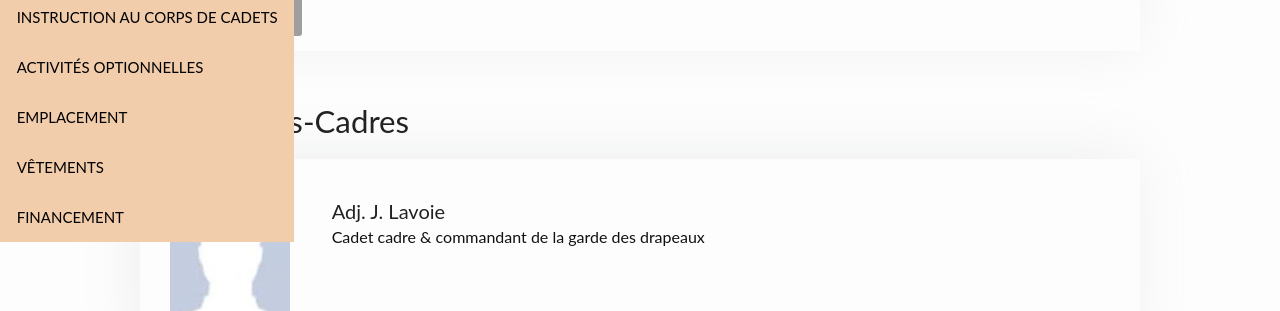
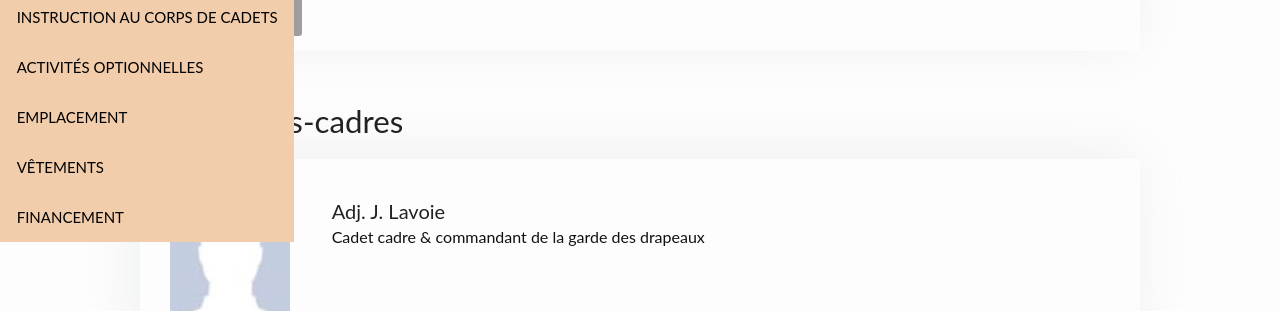
Before and after one commit to CC2920/web, a Jekyll site: the page built from content/_presentation/etat-major-cadet.md, in a window 1280 px wide and 900 px high, scrolled down 854 px. Shown: the part 158-469 px from the top of the window. Built offline with Jekyll 4.4.1, drawn with Linux system fonts in a browser that asks for light colours; part of the change alters nothing that is shown.

```diff
--- a/content/_presentation/etat-major-cadet.md
+++ b/content/_presentation/etat-major-cadet.md
@@ -72,9 +72,6 @@ les-cadets-cadres:
 Voici l'équipe des cadets seniors qui supervisent et donnent des cours aux cadets.:
 
 
-{% comment %}
-Le contenu de cette liste vient du fichier "_data/les-cadet-major.yml"
-{% endcomment %}
 
 {% include list-members
     list=page.les-cadets-major
@@ -82,11 +79,7 @@ Le contenu de cette liste vient du fichier "_data/les-cadet-major.yml"
 %}
 
 
-{% comment %}
-Le contenu de cette liste vient du fichier "_data/les-cadets-cadres.yml"
-{% endcomment %}
-
 {% include list-members
     list=page.les-cadets-cadres
-    title="Les Cadets-Cadres"
+    title="Les Cadets-cadres"
 %}
```
